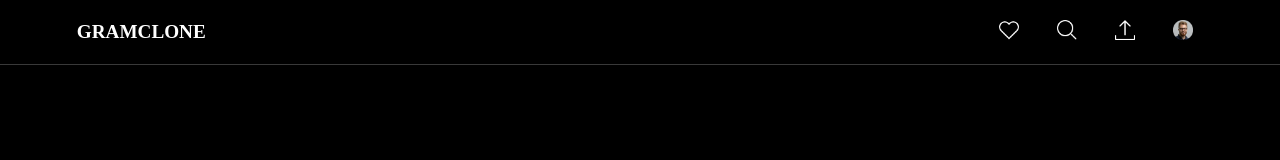
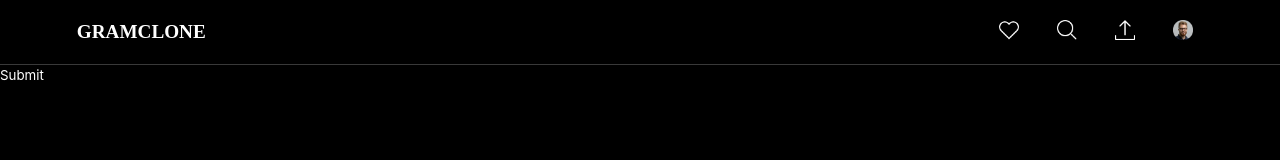
Before and after one commit to frederikfink/gram-clone, a React (Create React App) app: page /upload in a window 1280 px wide. Shown: the top 160 px of the page. Built offline with nearby package versions, Linux system fonts and the light colour scheme; a web font is replaced by a local one.

Commit message:
added global padding for navbar

```diff
--- a/src/App.js
+++ b/src/App.js
@@ -18,12 +18,15 @@ class App extends Component {
           <div className="container">
             <Navbar />
             <Switch>
+            <div style={{paddingTop: "64px"}}>
               <Route exact path="/" component={home} />
               <Route exact path="/login" component={login} />
               <Route exact path="/signup" component={signup} />
               <Route exact path="/upload" component={upload} />
+              </div>
+
             </Switch>
-          </div>
+            </div>
         </Router>
       </div>
     );
--- a/src/components/layout/Feed.js
+++ b/src/components/layout/Feed.js
@@ -24,7 +24,7 @@ export class Feed extends Component {
             this.state.posts.map((post) => <Post key={post.postID} username={post.username} fullName={post.fullName} />)
         ) : <p>loading...</p>
         return (
-            <div style={{height: "93vh", width: "100%", paddingTop: "64px", whiteSpace: "nowrap", overflow: "auto"}}>
+            <div style={{height: "93vh", width: "100%", whiteSpace: "nowrap", overflow: "auto"}}>
                 {recentPostsMarkup}
             </div>
         )
--- a/src/pages/Upload.js
+++ b/src/pages/Upload.js
@@ -4,7 +4,9 @@ export class Upload extends Component {
     render() {
         return (
             <div>
-
+                <form onSubmit={this.handleSubmit}>
+                <button>Submit</button>
+                </form>
             </div>
         )
     }
```
Also changed, not shown: src/App.css (line endings or trailing spaces).
